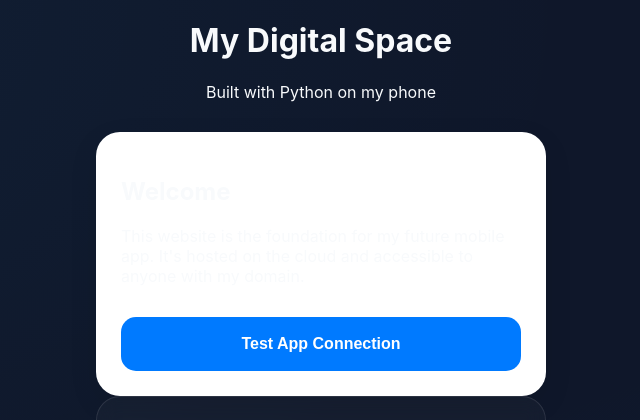
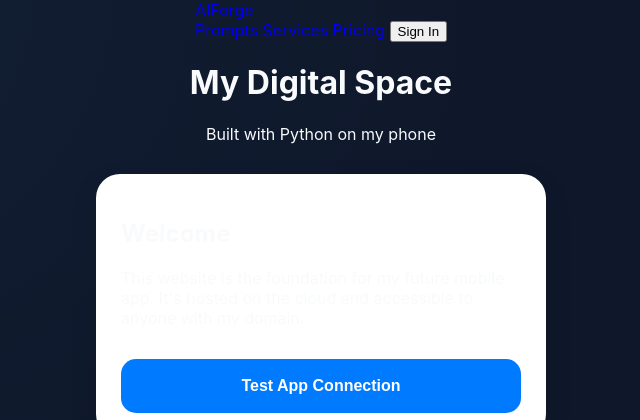
Before and after one commit to hope-corp/My_webapp, a FastAPI app: page / in a window 1280 px wide. Shown: the top 420 px of the page, without its empty margins (319-959 px from the left). Run offline with FastAPI, Linux system fonts and the light colour scheme.

Commit message:
Update index.html

```diff
--- a/templates/index.html
+++ b/templates/index.html
@@ -7,6 +7,24 @@
     <link rel="stylesheet" href="/static/style.css">
 </head>
 <body>
+
+<nav class="navbar">
+    <div class="nav-container">
+        <a href="/" class="logo">AI<span>Forge</span></a>
+        <div class="nav-links">
+            <a href="#prompts">Prompts</a>
+            <a href="#services">Services</a>
+            <a href="#pricing">Pricing</a>
+            <button class="login-btn">Sign In</button>
+        </div>
+        <div class="mobile-menu-icon" onclick="toggleMenu()">
+            <span></span>
+            <span></span>
+            <span></span>
+        </div>
+    </div>
+</nav>
+
 
     <div class="container">
         <header class="app-header">
```
